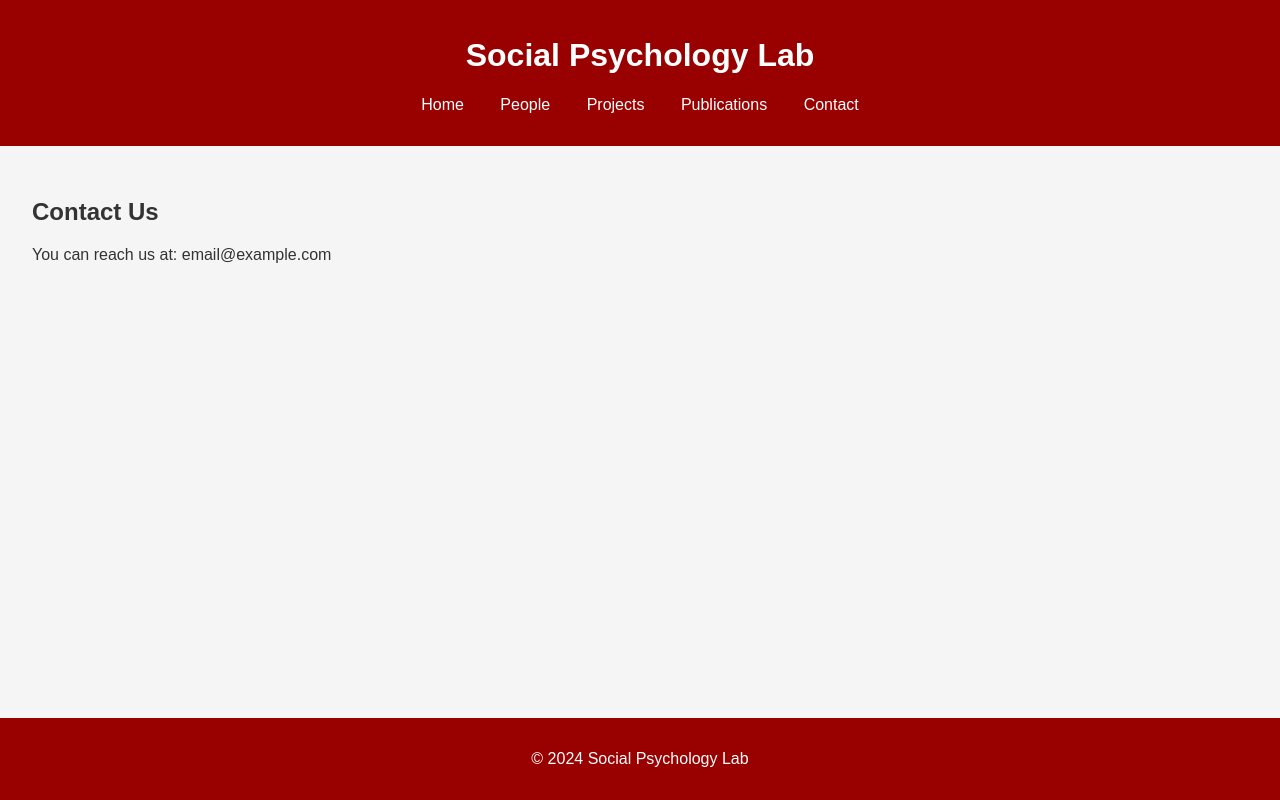
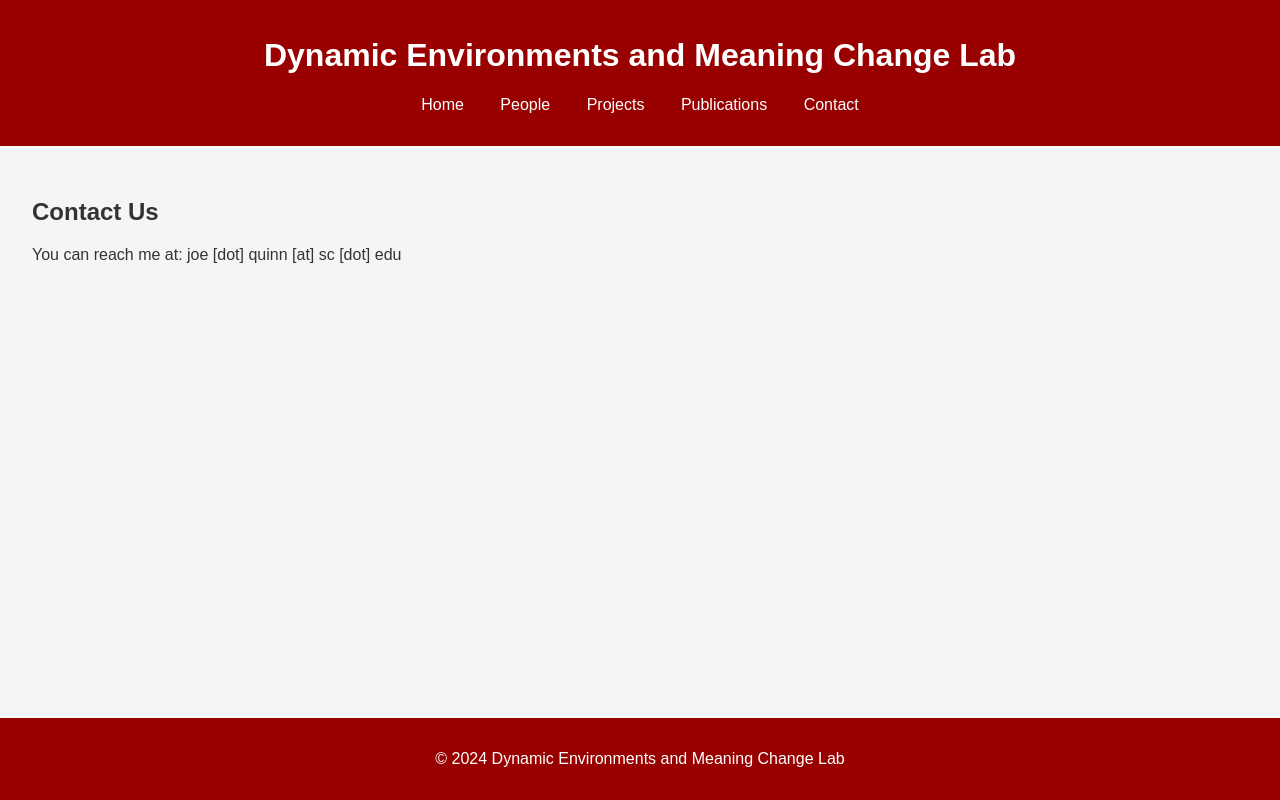
Before and after one commit to demc-lab/demc-lab.github.io, a plain HTML site: page contact.html in a window 1280 px wide. Drawn offline with Linux system fonts and the light colour scheme.

Commit message:
Update contact.html

```diff
--- a/contact.html
+++ b/contact.html
@@ -3,12 +3,12 @@
 <head>
     <meta charset="UTF-8">
     <meta name="viewport" content="width=device-width, initial-scale=1.0">
-    <title>Contact - Social Psychology Lab</title>
+    <title>Contact - Dynamic Environments and Meaning Change Lab</title>
     <link rel="stylesheet" href="style.css">
 </head>
 <body>
     <header>
-        <h1>Social Psychology Lab</h1>
+        <h1>Dynamic Environments and Meaning Change Lab</h1>
         <nav>
             <ul>
                 <li><a href="index.html">Home</a></li>
@@ -21,10 +21,10 @@
     </header>
     <main>
         <h2>Contact Us</h2>
-        <p>You can reach us at: email@example.com</p>
+        <p>You can reach me at: joe [dot] quinn [at] sc [dot] edu</p>
     </main>
     <footer>
-        <p>&copy; 2024 Social Psychology Lab</p>
+        <p>&copy; 2024 Dynamic Environments and Meaning Change Lab</p>
     </footer>
 </body>
 </html>
```
